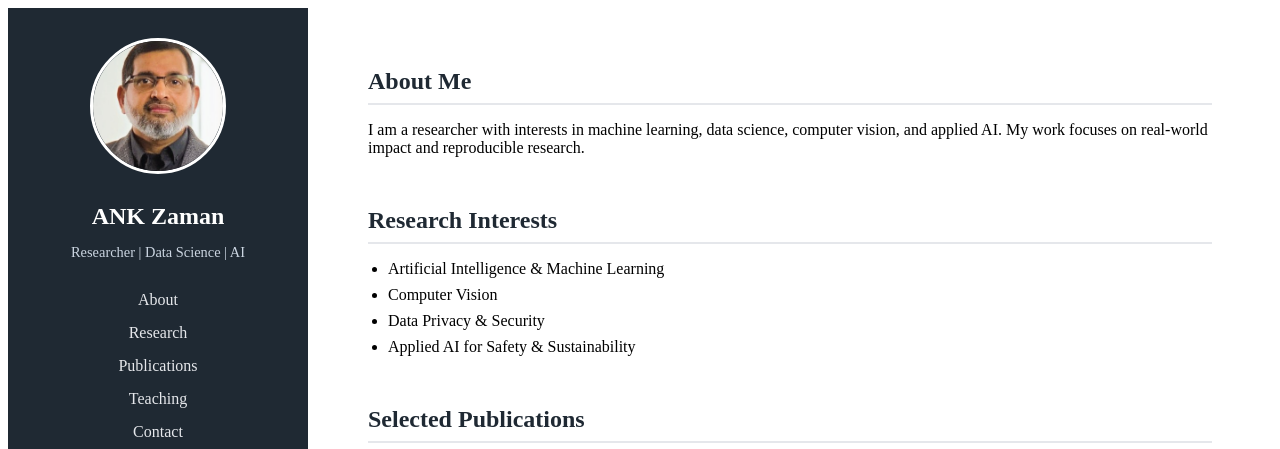
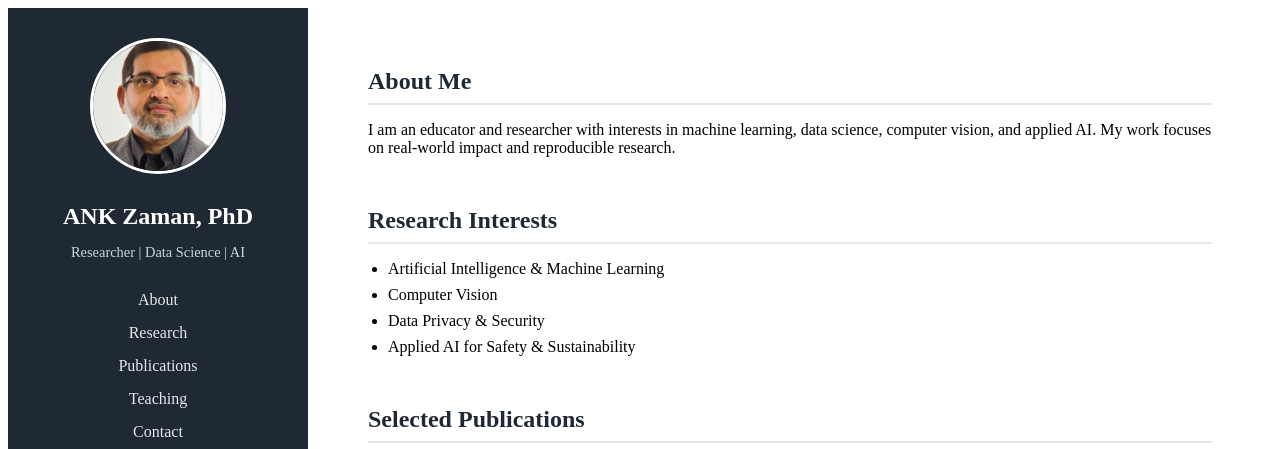
Before and after one commit to ZamanRepo/zweb, a plain HTML site: page index.html in a window 1280 px wide. Shown: the top 449 px of the page. Drawn offline with Linux system fonts and the light colour scheme.

Commit message:
Update index.html

```diff
--- a/index.html
+++ b/index.html
@@ -15,7 +15,7 @@
     <aside class="sidebar">
         <img src="assets/Zaman-Profile-2.jpg" alt="Profile Photo" class="profile-pic">
 
-        <h2>ANK Zaman</h2>
+        <h2>ANK Zaman, PhD</h2>
         <p class="title">Researcher | Data Science | AI</p>
 
         <nav>
@@ -51,7 +51,7 @@
         <section id="about">
             <h1>About Me</h1>
             <p>
-                I am a researcher with interests in machine learning, data science,
+                I am an educator and researcher with interests in machine learning, data science,
                 computer vision, and applied AI. My work focuses on real-world
                 impact and reproducible research.
             </p>
```
